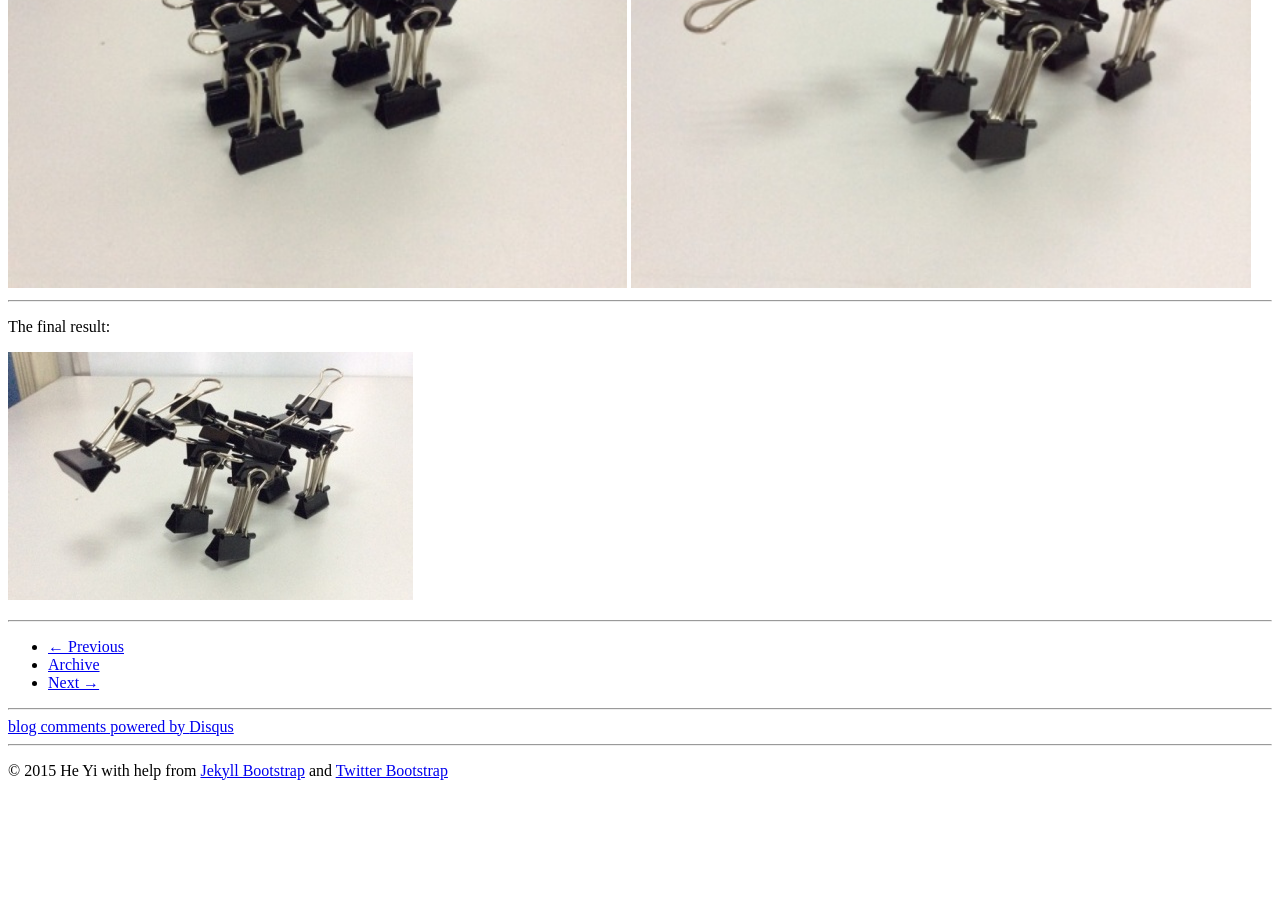
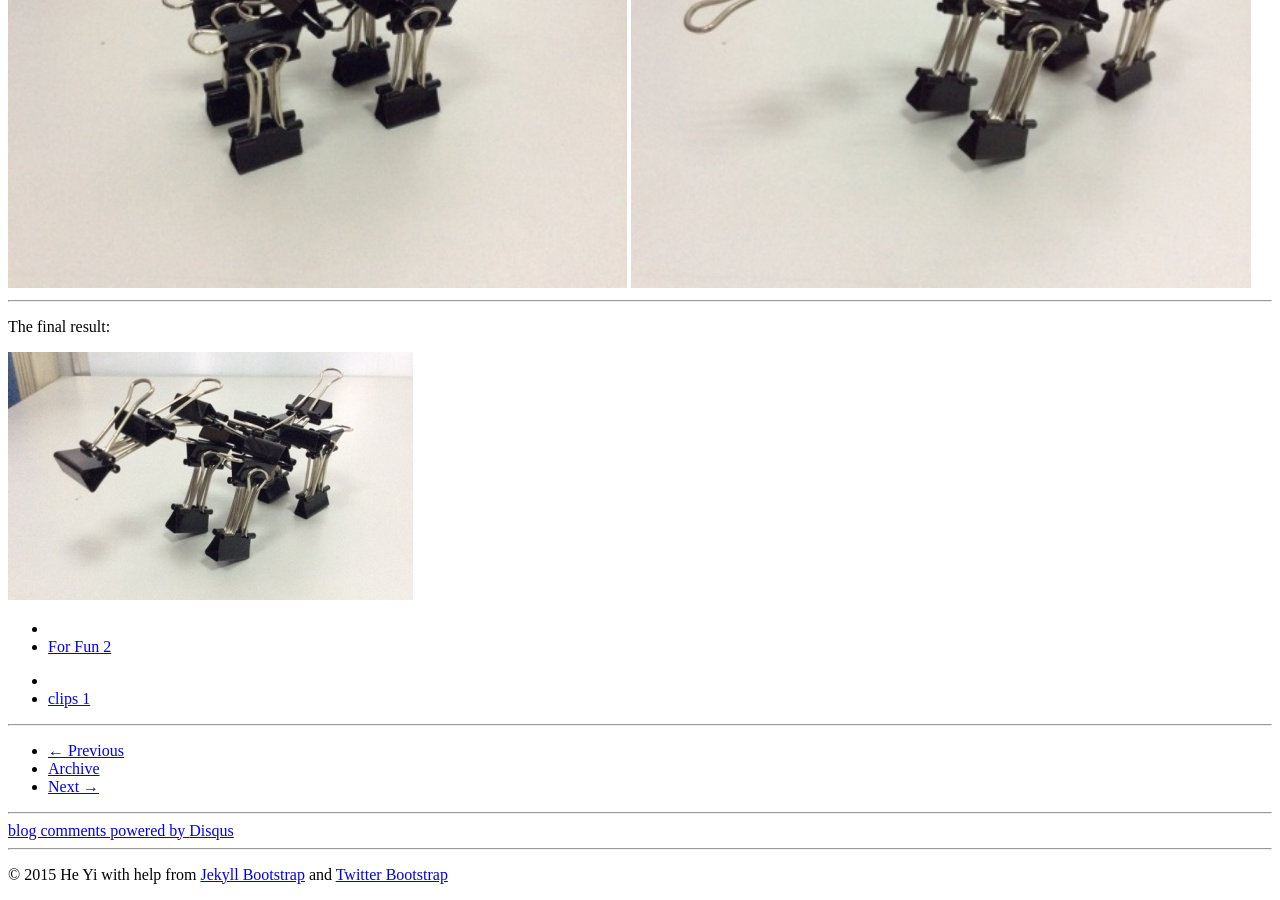
Before and after one commit to while2/while2.github.io, a Jekyll site: the page built from _posts/2014-07-12-clip-doggy.md, in a window 1280 px wide and 900 px high, scrolled down 5006 px. Built offline with Jekyll 4.4.1, drawn with Linux system fonts in a browser that asks for light colours; comment, search, counter and statistics services are not loaded; before the commit the page ends 5802 px from its top, so only the background shows below that.

Commit message:
category

```diff
--- a/_posts/2014-07-12-clip-doggy.md
+++ b/_posts/2014-07-12-clip-doggy.md
@@ -1,6 +1,8 @@
 ---
 layout: post
 teaser: /images/doggy/teaser.JPG
+tag: clips
+category: For Fun
 
 ---
 
```
Also changed, not shown: _posts/2015-04-01-my-logo.md (+2 -1 lines).
